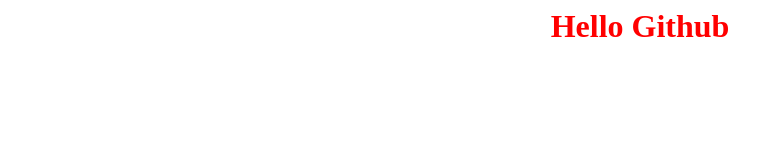
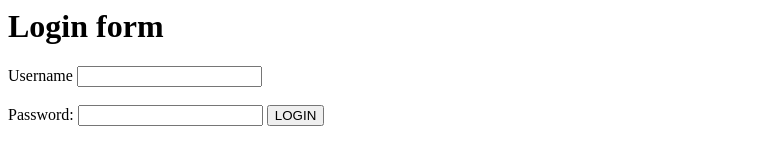
Before and after one commit to niddhabasu/niddhabasu.github.io, a plain HTML site: page index.html in a window 1280 px wide. Shown: the whole page, without its empty margins (0-783 px from the left). Drawn offline with Linux system fonts and the light colour scheme.

Commit message:
New created

```diff
--- a/index.html
+++ b/index.html
@@ -1,12 +1,23 @@
 <DOCTYPE html>
 <html>
 <head>
-    <title>Demo</title>
-    <link rel="stylesheet" href="index.css"/>
+     <title>Demo</title>
+<link rel="stylesheet" href="css/index1.css"/>
+<script src="index.js"></script>
 
 </head>
+<body>
+    <h1>Login form</h1>
+    <form  id="loginform">
 
-<body>
-   <h1 style="color :red; text-align: center">Hello Github</h1>
+    <label>Username</label>
+    <input id="username" type="text"/>
+     <br></br>
+    <label>Password:</label>
+    <input id="password" type="password"/>
+
+   <input id="submit" type="button" value="LOGIN" onclick="validate()">
+   </form>
+
 </body>
 </html>
--- /dev/null
+++ b/index.js
@@ -0,0 +1,11 @@
+function validate(){
+                   var username = document.getElementById("username").value;
+                   var password = document.getElementById("password").value;
+              if(username=="admin"&& password=="admin"){
+               alert("Login Successful");
+}
+      else{
+            alert("Login unsuccessful");
+     }
+return false;
+}
```
